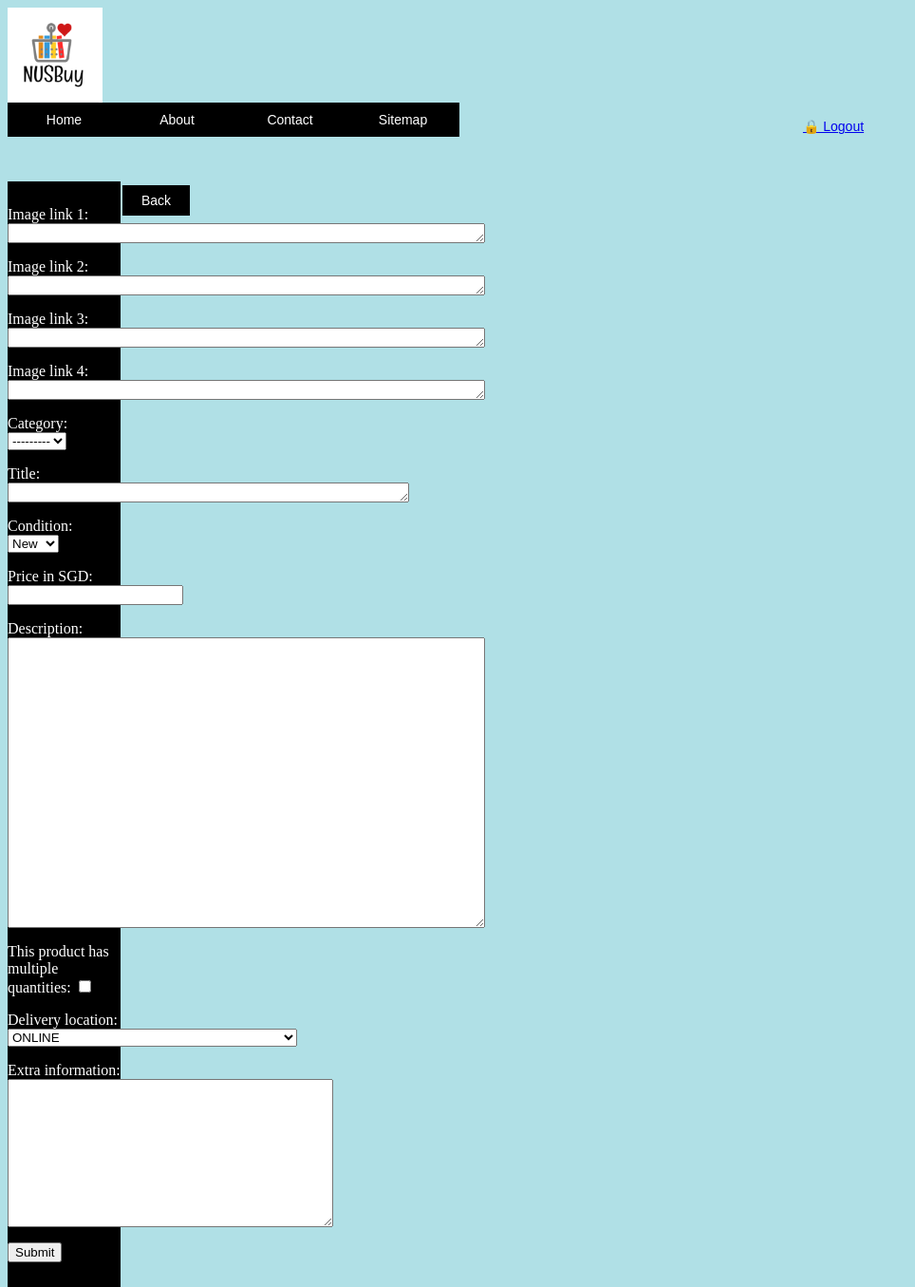
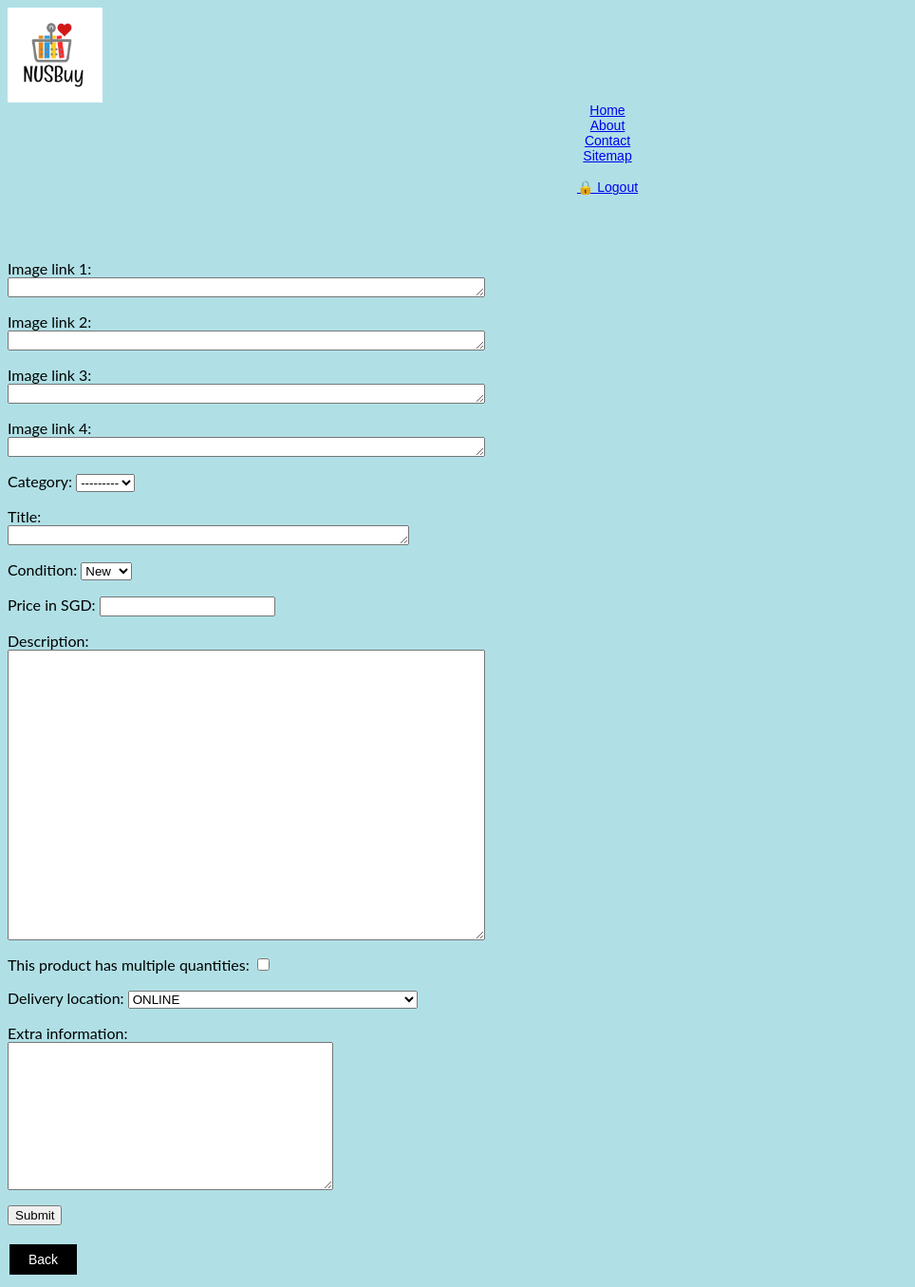
Before and after one commit to dinhnhobao/NUSBuy, a Django app: page /post/create/ in a window 1280 px wide. Shown: the whole page at 95% size, without its empty margins (0-964 px from the left). Run offline with Django 3.2, Linux system fonts and the light colour scheme; the visitor is signed in with stand-in values (Sample User, id 1); data that the repository does not hold is empty.

Commit message:
Add files via upload

```diff
--- a/src/static/style.css
+++ b/src/static/style.css
@@ -1,5 +1,6 @@
 body {
     background-color: powderblue;
+    font-family: 'Lato', sans-serif;
 }
 
 h1 {
@@ -24,14 +25,14 @@ nav {
     text-align: center;
 }
 
-div {
+/* .bar {
     width: 119px;
-    /* border: solid 1px; */
+    border: solid 1px;
     float: left;
     padding: 10px 0;
     background-color: black;
     color: white;
-}
+} */
 
 table, th, td {
     border: 1px solid black;
```
